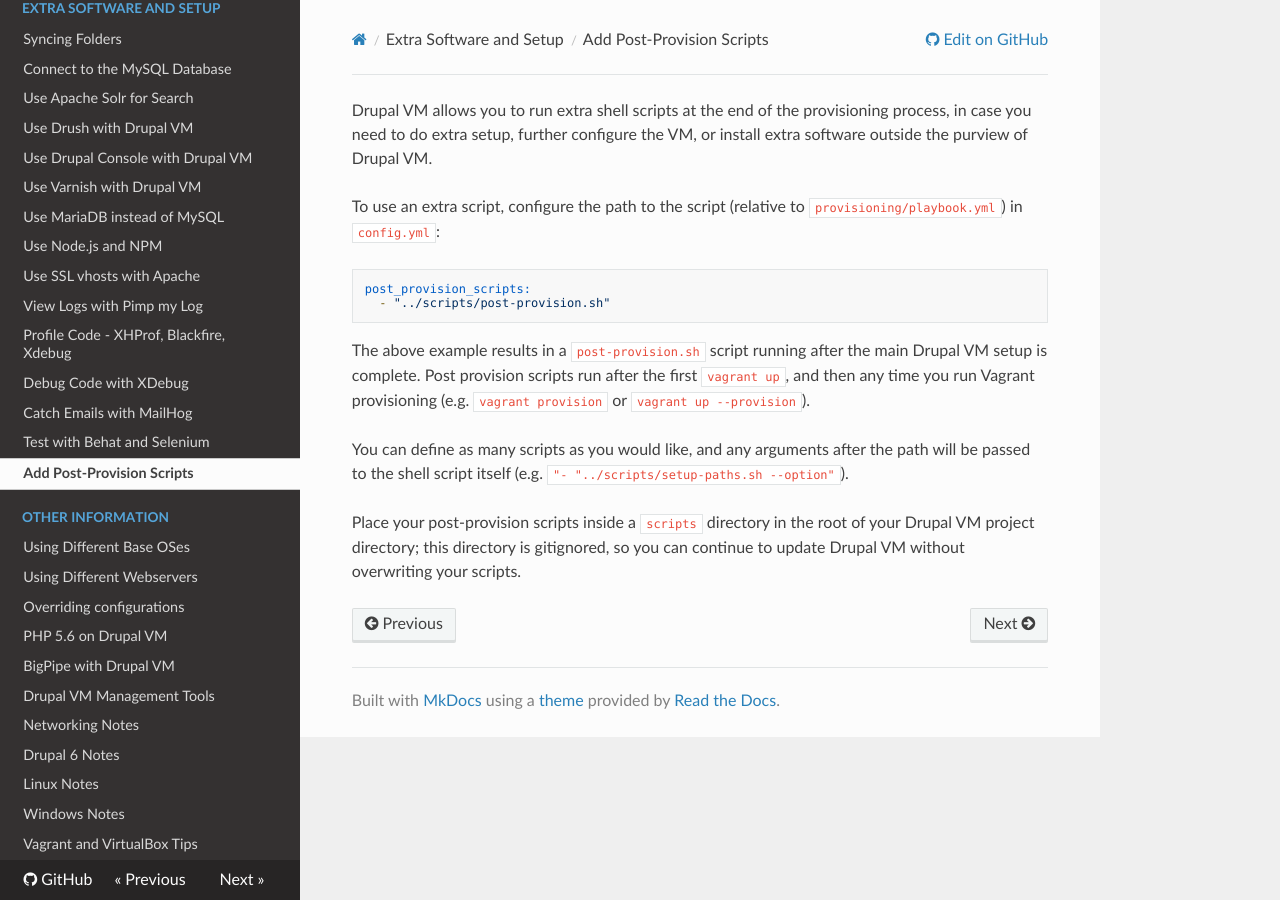
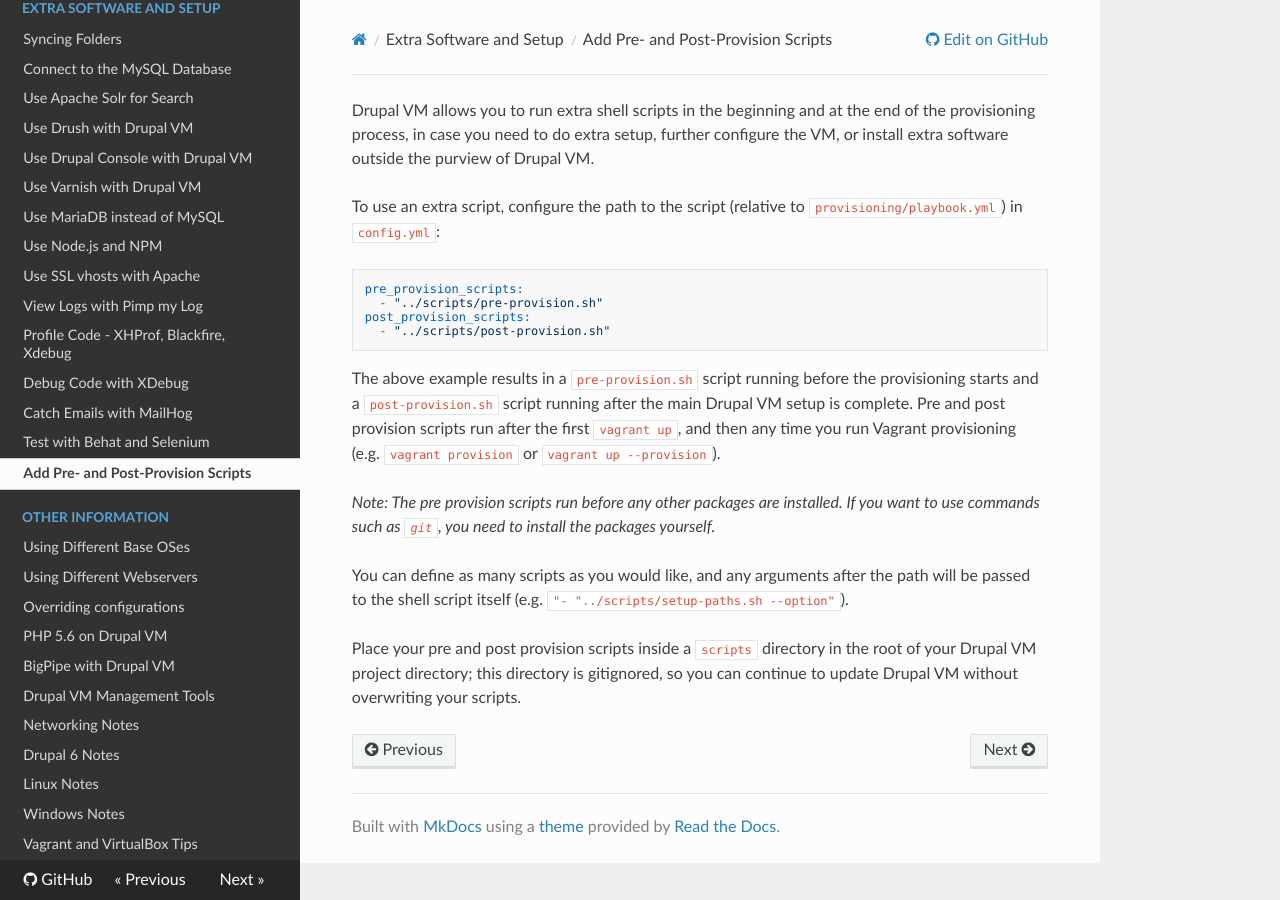
Before and after one commit to geerlingguy/drupal-vm, an MkDocs documentation site: the page built from docs/extras/scripts.md, in a window 1280 px wide. Built offline with MkDocs 1.6.1, drawn with Linux system fonts in a browser that asks for light colours; nearby versions of some CDN libraries; old or Windows-style settings are respelled for this version of MkDocs.

Commit message:
Issue #616: Update docs [ci skip]

````diff
--- a/docs/extras/scripts.md
+++ b/docs/extras/scripts.md
@@ -1,14 +1,18 @@
-Drupal VM allows you to run extra shell scripts at the end of the provisioning process, in case you need to do extra setup, further configure the VM, or install extra software outside the purview of Drupal VM.
+Drupal VM allows you to run extra shell scripts in the beginning and at the end of the provisioning process, in case you need to do extra setup, further configure the VM, or install extra software outside the purview of Drupal VM.
 
 To use an extra script, configure the path to the script (relative to `provisioning/playbook.yml`) in `config.yml`:
 
 ```yaml
+pre_provision_scripts:
+  - "../scripts/pre-provision.sh"
 post_provision_scripts:
   - "../scripts/post-provision.sh"
 ```
 
-The above example results in a `post-provision.sh` script running after the main Drupal VM setup is complete. Post provision scripts run after the first `vagrant up`, and then any time you run Vagrant provisioning (e.g. `vagrant provision` or `vagrant up --provision`).
+The above example results in a `pre-provision.sh` script running before the provisioning starts and a `post-provision.sh` script running after the main Drupal VM setup is complete. Pre and post provision scripts run after the first `vagrant up`, and then any time you run Vagrant provisioning (e.g. `vagrant provision` or `vagrant up --provision`).
+
+_Note: The pre provision scripts run before any other packages are installed. If you want to use commands such as `git`, you need to install the packages yourself._
 
 You can define as many scripts as you would like, and any arguments after the path will be passed to the shell script itself (e.g. `"- "../scripts/setup-paths.sh --option"`).
 
-Place your post-provision scripts inside a `scripts` directory in the root of your Drupal VM project directory; this directory is gitignored, so you can continue to update Drupal VM without overwriting your scripts.
+Place your pre and post provision scripts inside a `scripts` directory in the root of your Drupal VM project directory; this directory is gitignored, so you can continue to update Drupal VM without overwriting your scripts.
--- a/example.config.yml
+++ b/example.config.yml
@@ -215,7 +215,7 @@ php_max_input_vars: "4000"
 
 # Drupal VM defaults to using PHP-FPM with either Apache or Nginx. If you wish
 # to instead use Apache + mod_php with an Ubuntu base box, make sure you add
-# libapache2-mod-php5 to `extra_packages` elsewhere in this config file.
+# libapache2-mod-php7.0 to `extra_packages` elsewhere in this config file.
 php_enable_php_fpm: true
 php_fpm_listen: "127.0.0.1:9000"
 
--- a/mkdocs.yml
+++ b/mkdocs.yml
@@ -29,7 +29,7 @@ pages:
     - 'Debug Code with XDebug': 'extras/xdebug.md'
     - 'Catch Emails with MailHog': 'extras/mailhog.md'
     - 'Test with Behat and Selenium': 'extras/behat.md'
-    - 'Add Post-Provision Scripts': 'extras/scripts.md'
+    - 'Add Pre- and Post-Provision Scripts': 'extras/scripts.md'
   - Other Information:
     - 'Using Different Base OSes': 'other/base-os.md'
     - 'Using Different Webservers': 'other/webservers.md'
````
Also changed, not shown: docs/extras/mariadb.md (+1 -1 lines), docs/extras/varnish.md (+2 -2 lines), docs/other/bigpipe.md (+1 -1 lines).
